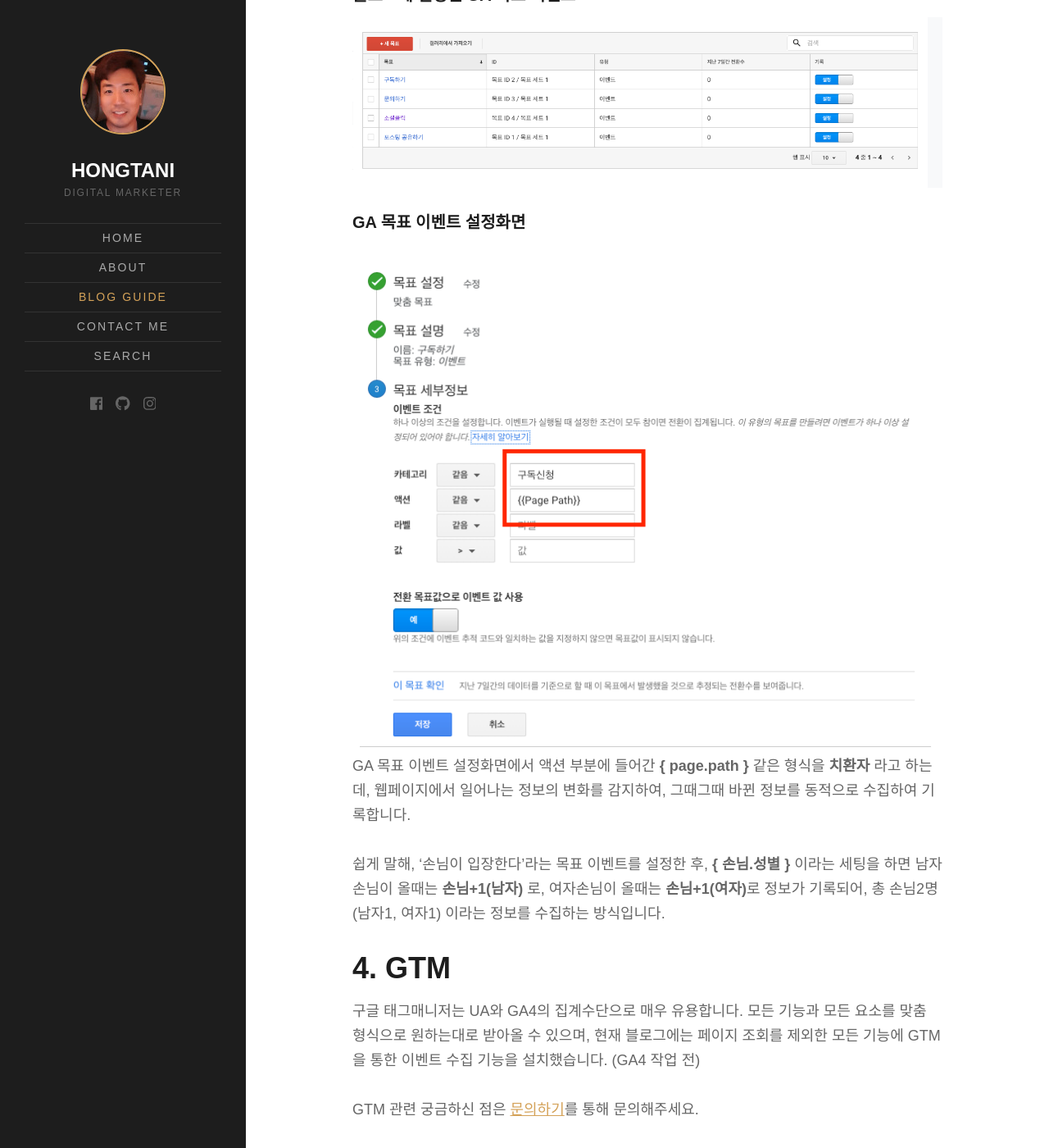
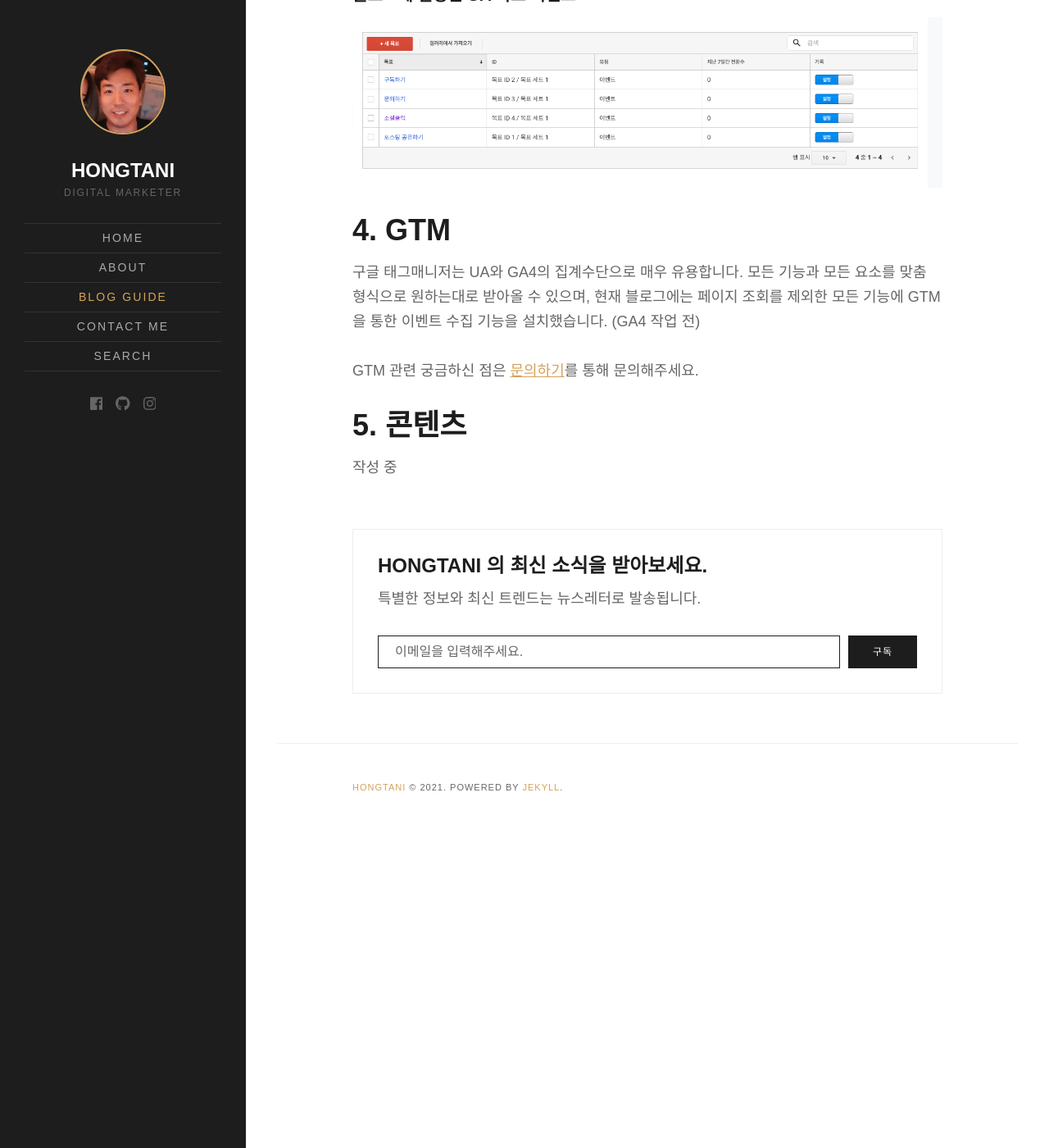
Before and after one commit to hongtani1/royce-theme-blog-kr, a Jekyll site: the page built from blog-guide.md, in a window 1280 px wide and 1400 px high, scrolled down 3223 px. Shown: the whole window at 82% size. Built offline with Jekyll 4.4.1, drawn with Linux system fonts in a browser that asks for light colours; some web fonts are replaced.

Commit message:
가이드 수정

```diff
--- a/blog-guide.md
+++ b/blog-guide.md
@@ -74,12 +74,6 @@ SEO의 기본으로 널리 알려진 meta태그부터 오픈그래프태그, 캐
 
 ![Hongtani 블로그의 GA 목표 이벤트](https://hongtani.com/assets/images/posts/2021/myga_1.jpg)
 
-##### GA 목표 이벤트 설정화면
-![Hongtani 블로그의 GA 목표 이벤트 설정화면](https://hongtani.com/assets/images/posts/2021/myga_2.jpg)
-GA 목표 이벤트 설정화면에서 액션 부분에 들어간 **{ page.path }** 같은 형식을 **치환자** 라고 하는데, 웹페이지에서 일어나는 정보의 변화를 감지하여, 그때그때 바뀐 정보를 동적으로 수집하여 기록합니다.
-
-쉽게 말해, '손님이 입장한다'라는 목표 이벤트를 설정한 후, **{ 손님.성별 }** 이라는 세팅을 하면 남자손님이 올때는 **손님+1(남자)** 로, 여자손님이 올때는 **손님+1(여자)**로 정보가 기록되어, 총 손님2명 (남자1, 여자1) 이라는 정보를 수집하는 방식입니다.
-
 
 ## 4. GTM
 
```
